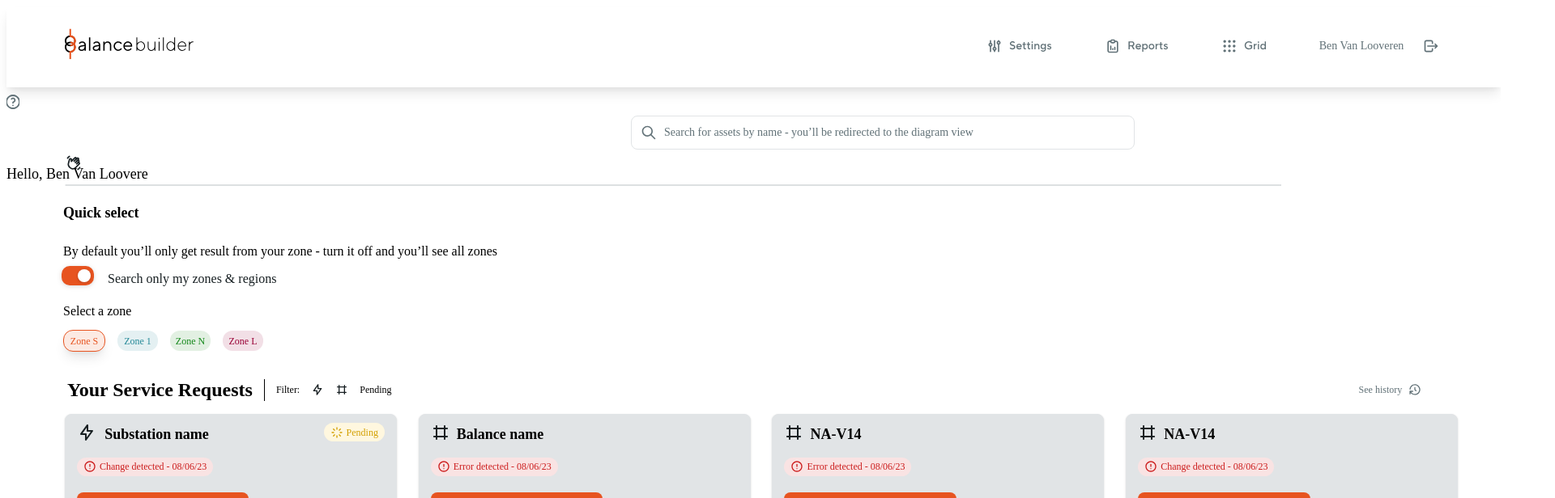
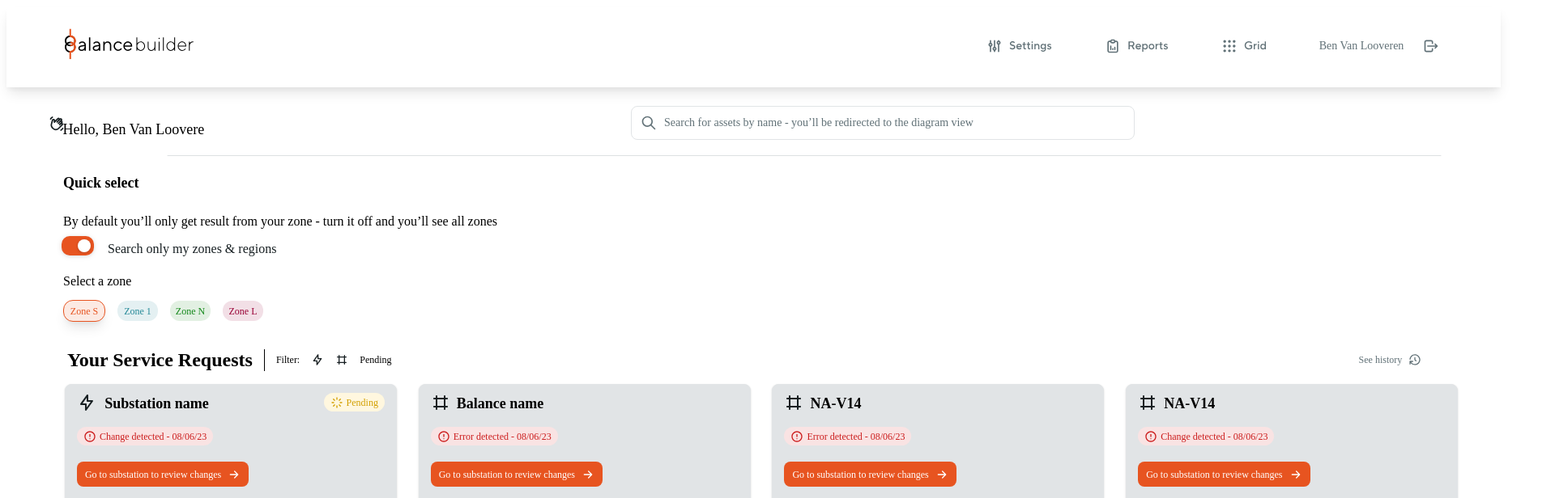
Before and after one commit to HJ1111111/BalanceBuilder, a React (Create React App) app: page / in a window 1280 px wide. Shown: the top 616 px of the page at 81% size, 1920 px wide, since content can reach past the window. Built offline with nearby package versions, Linux system fonts and the light colour scheme.

Commit message:
navbar and dashboard components adjusted

```diff
--- a/src/Components/Dashboard/bbdashboard.tsx
+++ b/src/Components/Dashboard/bbdashboard.tsx
@@ -1,58 +1,12 @@
 export const Dashboard = () => {
   return (
     <div>
-      <div className="questionicon">
-        <svg
-          xmlns="http://www.w3.org/2000/svg"
-          width="60"
-          height="60"
-          viewBox="2 0 12 1"
-          fill="none"
-        >
-          <path
-            fill-rule="evenodd"
-            clip-rule="evenodd"
-            d="M8 2.66668C5.05448 2.66668 2.66667 5.05449 2.66667 8.00001C2.66667 10.9455 5.05448 13.3333 8 13.3333C10.9455 13.3333 13.3333 10.9455 13.3333 8.00001C13.3333 5.05449 10.9455 2.66668 8 2.66668ZM1.33333 8.00001C1.33333 4.31811 4.3181 1.33334 8 1.33334C11.6819 1.33334 14.6667 4.31811 14.6667 8.00001C14.6667 11.6819 11.6819 14.6667 8 14.6667C4.3181 14.6667 1.33333 11.6819 1.33333 8.00001Z"
-            fill="#617177"
-          />
-          <path
-            fill-rule="evenodd"
-            clip-rule="evenodd"
-            d="M8 10.6667C8.36819 10.6667 8.66667 10.9652 8.66667 11.3333V11.34C8.66667 11.7082 8.36819 12.0067 8 12.0067C7.63181 12.0067 7.33333 11.7082 7.33333 11.34V11.3333C7.33333 10.9652 7.63181 10.6667 8 10.6667Z"
-            fill="#617177"
-          />
-          <path
-            fill-rule="evenodd"
-            clip-rule="evenodd"
-            d="M6.98317 4.22995C7.3161 4.06521 7.68274 3.98 8.0542 3.98103C8.42566 3.98206 8.79181 4.0693 9.12383 4.23589C9.45585 4.40247 9.74466 4.64385 9.96754 4.94102C10.1904 5.23819 10.3413 5.58304 10.4082 5.94842C10.4752 6.3138 10.4564 6.68973 10.3534 7.04663C10.2504 7.40352 10.0659 7.73163 9.81455 8.00512C9.56318 8.27861 9.25175 8.49002 8.90479 8.6227C8.89916 8.62485 8.8935 8.62693 8.88782 8.62893C8.81965 8.6529 8.76112 8.69837 8.72104 8.75849C8.68096 8.8186 8.6615 8.89012 8.6656 8.96226C8.68645 9.32986 8.40535 9.64476 8.03775 9.66561C7.67015 9.68646 7.35525 9.40536 7.3344 9.03776C7.31394 8.67706 7.41124 8.31949 7.61164 8.01888C7.80996 7.7214 8.09863 7.49567 8.43492 7.37486C8.58656 7.31575 8.7227 7.22271 8.83288 7.10284C8.9446 6.98129 9.02658 6.83546 9.07237 6.67685C9.11815 6.51823 9.1265 6.35114 9.09674 6.18875C9.06698 6.02636 8.99993 5.8731 8.90088 5.74102C8.80182 5.60894 8.67345 5.50166 8.52589 5.42763C8.37833 5.35359 8.21559 5.31482 8.0505 5.31436C7.88541 5.3139 7.72246 5.35177 7.57449 5.42499C7.42652 5.49821 7.29756 5.60477 7.19777 5.7363C6.97523 6.02962 6.55704 6.08699 6.26371 5.86445C5.97039 5.64191 5.91301 5.22371 6.13556 4.93039C6.36008 4.63446 6.65023 4.39469 6.98317 4.22995Z"
-            fill="#617177"
-          />
-        </svg>
-      </div>
-      <div className="searchbox">
-        <svg
-          xmlns="http://www.w3.org/2000/svg"
-          width="20"
-          height="20"
-          viewBox="1 0 20 20"
-          fill="none"
-        >
-          <path
-            fill-rule="evenodd"
-            clip-rule="evenodd"
-            d="M8.33335 3.33332C5.57193 3.33332 3.33335 5.5719 3.33335 8.33332C3.33335 11.0947 5.57193 13.3333 8.33335 13.3333C11.0948 13.3333 13.3334 11.0947 13.3334 8.33332C13.3334 5.5719 11.0948 3.33332 8.33335 3.33332ZM1.66669 8.33332C1.66669 4.65143 4.65146 1.66666 8.33335 1.66666C12.0153 1.66666 15 4.65143 15 8.33332C15 9.87392 14.4775 11.2925 13.5999 12.4214L18.0893 16.9107C18.4147 17.2362 18.4147 17.7638 18.0893 18.0892C17.7638 18.4147 17.2362 18.4147 16.9108 18.0892L12.4214 13.5999C11.2925 14.4774 9.87395 15 8.33335 15C4.65146 15 1.66669 12.0152 1.66669 8.33332Z"
-            fill="#617177"
-          />
-        </svg>
-        Search for assets by name - you’ll be redirected to the diagram view
-      </div>
-
       <div className="wave">
         <svg
           xmlns="http://www.w3.org/2000/svg"
           width="20"
-          height="19"
-          viewBox="0 0 20 19"
+          height="100"
+          viewBox="0 -27 20 19"
           fill="none"
         >
           <path
@@ -92,19 +46,37 @@ export const Dashboard = () => {
           />
         </svg>
       </div>
-      <div className="greeting">Hello, Ben Van Loovere</div>
-
-      <line className="line">
+      <div className="searchbox">
         <svg
           xmlns="http://www.w3.org/2000/svg"
-          width="1574"
-          height="2"
-          viewBox="0 0 1430 2"
+          width="20"
+          height="20"
+          viewBox="1 0 20 20"
+          fill="none"
+        >
+          <path
+            fill-rule="evenodd"
+            clip-rule="evenodd"
+            d="M8.33335 3.33332C5.57193 3.33332 3.33335 5.5719 3.33335 8.33332C3.33335 11.0947 5.57193 13.3333 8.33335 13.3333C11.0948 13.3333 13.3334 11.0947 13.3334 8.33332C13.3334 5.5719 11.0948 3.33332 8.33335 3.33332ZM1.66669 8.33332C1.66669 4.65143 4.65146 1.66666 8.33335 1.66666C12.0153 1.66666 15 4.65143 15 8.33332C15 9.87392 14.4775 11.2925 13.5999 12.4214L18.0893 16.9107C18.4147 17.2362 18.4147 17.7638 18.0893 18.0892C17.7638 18.4147 17.2362 18.4147 16.9108 18.0892L12.4214 13.5999C11.2925 14.4774 9.87395 15 8.33335 15C4.65146 15 1.66669 12.0152 1.66669 8.33332Z"
+            fill="#617177"
+          />
+        </svg>
+        Search for assets by name - you’ll be redirected to the diagram view
+      </div>
+      <p className="greeting">Hello, Ben Van Loovere</p>
+
+      <span className="line">
+        <svg
+          xmlns="http://www.w3.org/2000/svg"
+          width="1970"
+          height="1"
+          viewBox="0 0 1574 1"
           fill="none"
         >
           <path d="M1 1H1573" stroke="#BAC1C4" stroke-linecap="round" />
         </svg>
-      </line>
+      </span>
+
       <div className="header">
         <p className="qstext">Quick select</p>
         <p className="paragraph">
--- a/src/Components/Dashboard/dashboard.css
+++ b/src/Components/Dashboard/dashboard.css
@@ -6,16 +6,19 @@
   font-style: normal;
   font-weight: 500;
   line-height: 1px; /* 144.444% */
+  margin-left: 5.5%;
+  margin-top: -1%;
 }
 
 .wave {
   display: flex;
-  width: 24px;
-  height: 24px;
-  padding: 4.157px 4.417px 2.25px 70px;
+  width: 20px;
+  height: 10px;
   justify-content: center;
   align-items: center;
   flex-shrink: 0;
+  margin-left: 4%;
+  margin-top: 1%;
 }
 
 .line {
@@ -34,7 +37,7 @@
   gap: 8px;
   align-self: stretch;
   margin-left: 61%;
-  margin-top: 1.5%;
+
   border-radius: 8px;
   border: 1px solid var(--colors-neutral-border, #e1e4e6);
   background: var(--theme-neutral-bg, #fff);
```
